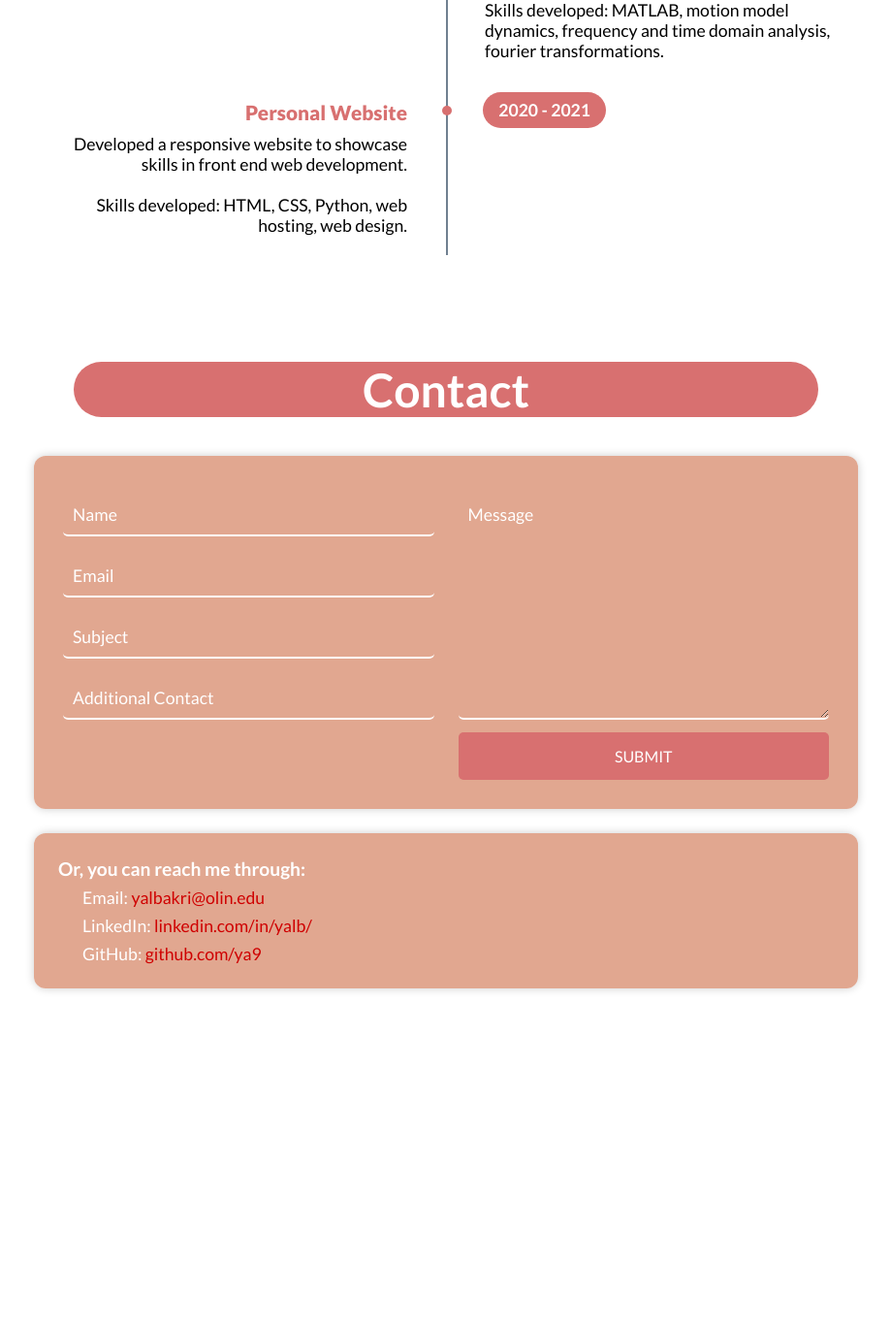
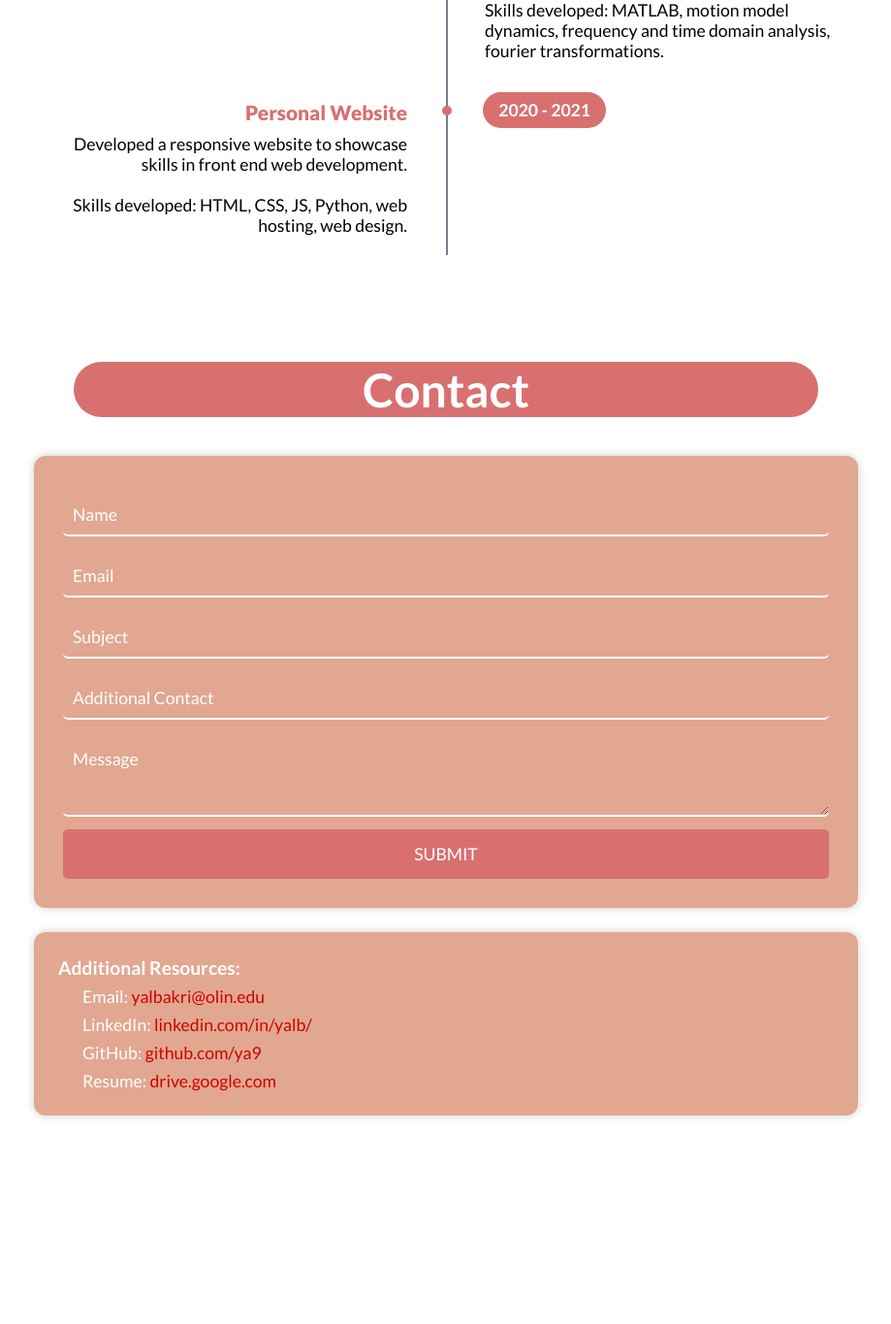
Before and after one commit to YA9/personal-website, a Flask app: page / in a window 1280 px wide. Shown: the part 2657-4022 px from the top of the page at 97% size, without its empty margins (180-1099 px from the left). Run offline with Flask 2, Linux system fonts and the light colour scheme.

Commit message:
added javascript

```diff
--- a/static/css/experience_hover.css
+++ b/static/css/experience_hover.css
@@ -82,8 +82,8 @@
   position: fixed;
   padding: 60px 0 0 0px;
   opacity: 0;
-  /* width: calc(50% + 1px); */
-  height: 100%;
+  max-width: calc(50% + 1px);
+  max-height: 100vh;
   border-radius: 12px;
   top: 0;
   left: 0;
@@ -108,8 +108,8 @@
   position: fixed;
   padding: 60px 0 0 0px;
   opacity: 0;
-  /* width: calc(50% - 1px); */
-  height: 100%;
+  max-width: calc(50% - 1px);
+  max-height: 100vh;
   border-radius: 12px;
   top: 0;
   right: 0;
--- a/static/css/styles.css
+++ b/static/css/styles.css
@@ -537,21 +537,25 @@ a.about_anchor {
 
 .c_btn {
   background: rgb(216, 112, 112);
+  border: 0;
+  outline: 0;
   /* background: white; */
+  width: 100%;
   text-align: center;
   padding: 15px;
   border-radius: 5px;
   color: white;
+  font-size: 1.1em;
   cursor: pointer;
   text-transform: uppercase;
   transition: 0.1s ease-in-out;
 }
 
 .c_btn:hover {
-  transform: scale(1.03);
+  transform: scale(1.01);
 }
 
-@media screen and (max-width: 900px) {
+@media screen and (max-width: 9999px) {
   .c_form {
     flex-direction: column;
   }
--- a/templates/home.html
+++ b/templates/home.html
@@ -12,6 +12,7 @@
     <link rel="stylesheet" href="../static/css/styles.css" />
     <link rel="stylesheet" href="../static/css/gallery.css" />
     <link rel="stylesheet" href="../static/css/experience_hover.css" />
+    <script src="../static/js/contact.js"></script>
   </head>
   <body>
   <div class="top_box">
@@ -176,7 +177,7 @@
                 Developed a responsive website to showcase skills in front end web development.
                 <br>
                 <br>
-                Skills developed: HTML, CSS, Python, web hosting, web design.
+                Skills developed: HTML, CSS, JS, Python, web hosting, web design.
               </p>
             </div>
             <div class="t_time">
@@ -244,26 +245,30 @@
       </div> -->
       <div class="c_wrapper">
         <div class="c_form">
+          <form action="https://formspree.io/f/xdopyoyg" id="main_form" method="POST">
           <div class="c_input_fields">
-            <input type="text" class="c_input" placeholder="Name">
-            <input type="text" class="c_input" placeholder="Email">
-            <input type="text" class="c_input" placeholder="Subject">
-            <input type="text" class="c_input" placeholder="Additional Contact">
+            <input type="text" class="c_input" placeholder="Name" name="name">
+            <input type="text" class="c_input" placeholder="Email" name="email">
+            <input type="text" class="c_input" placeholder="Subject" name="subject">
+            <input type="text" class="c_input" placeholder="Additional Contact" name="additional contact">
           </div>
           <div class="c_msg">
-            <textarea name="" id="" cols="30" rows="10" placeholder="Message"></textarea>
-            <div class="c_btn">Submit
-            </div>
+            <textarea name="message" id="" cols="30" rows="10" placeholder="Message"></textarea>
+            <button type="submit" class="c_btn">Submit</button>
+            </form>
+            <!-- <input type="submit" class="c_btn" form="main_form"> -->
+            <!-- <button type="submit" class="c_btn" form="main_form">Submit</button> -->
           </div>
-        </div>
+        </div id="c_status">
       </div>
 
       <div class="c_else">
         <div>
-          <h3>Or, you can reach me through:</h3>
+          <h3>Additional Resources:</h3>
           <p>Email: <a href="https://mail.google.com/mail/u/0/?view=cm&fs=1&tf=1&source=mailto&to=yalbakri@olin.edu" target="_blank">yalbakri@olin.edu</a></p>
           <p>LinkedIn: <a href="https://www.linkedin.com/in/yalb/" target="_blank">linkedin.com/in/yalb/</a></p>
           <p>GitHub: <a href="https://github.com/ya9" target="_blank">github.com/ya9</a></p>
+          <p>Resume: <a href="https://drive.google.com/file/d/1G_QiSvHEJVbYB-slNYWJdHPPsfAPe2ki/view?usp=sharing" target="_blank">drive.google.com</a></p>
         </div>
       </div>
     </div>
```
Also changed, not shown: static/js/contact.js (added, +45 -0 lines).
